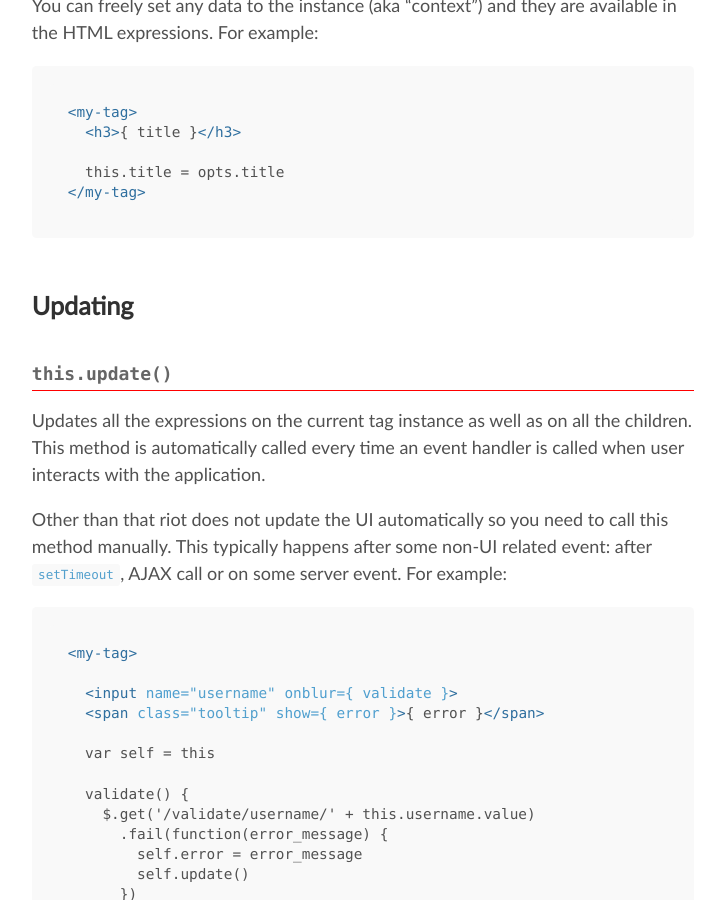
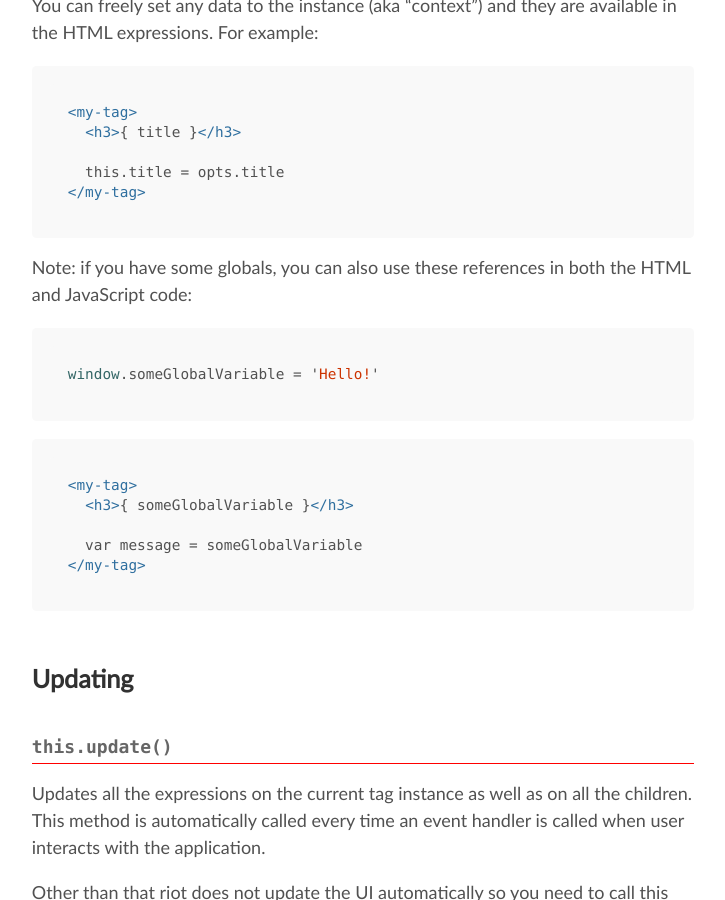
Before and after one commit to riot/riot.github.io, a Jekyll site: the page built from api/index.md, in a window 1280 px wide and 900 px high, scrolled down 3338 px. Shown: the whole window, without its empty margins (277-1002 px from the left). Built offline with Jekyll 4.4.1, drawn with Linux system fonts in a browser that asks for light colours; nearby versions of some CDN libraries; Markdown is read by kramdown in place of the engine named in the settings.

Commit message:
Add description about globals in templates

````diff
--- a/api/index.md
+++ b/api/index.md
@@ -120,6 +120,20 @@ You can freely set any data to the instance (aka "context") and they are availab
   <h3>{ title }</h3>
 
   this.title = opts.title
+</my-tag>
+```
+
+Note: if you have some globals, you can also use these references in both the HTML and JavaScript code:
+
+```js
+window.someGlobalVariable = 'Hello!'
+```
+
+``` html
+<my-tag>
+  <h3>{ someGlobalVariable }</h3>
+
+  var message = someGlobalVariable
 </my-tag>
 ```
 
````
